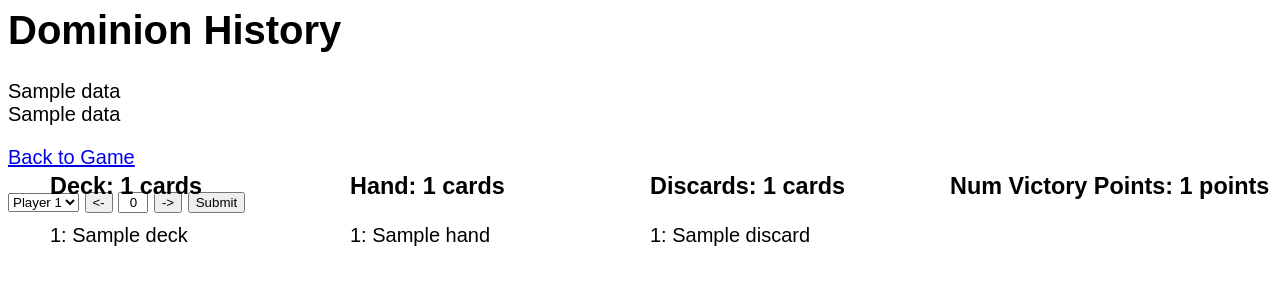
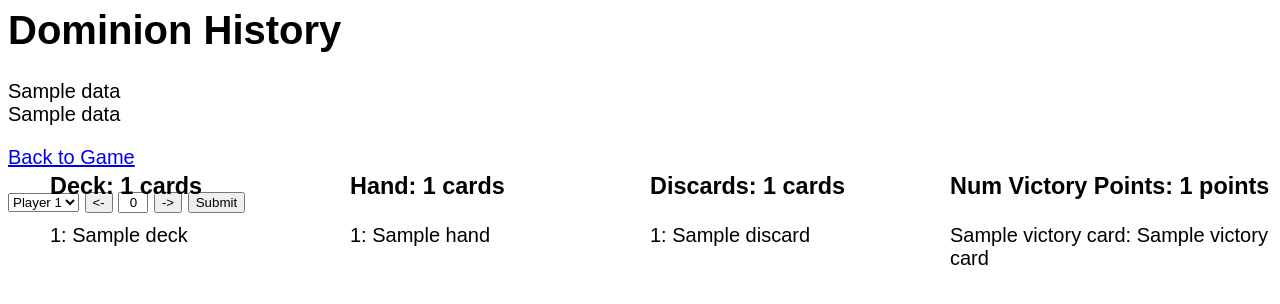
Before and after one commit to eaganr/dominion, a Flask app: template templates/history.html in a window 1280 px wide. Shown: the top 304 px of the page. Run offline with Flask 2, Linux system fonts and the light colour scheme; the template is opened without the code that fills it: most values are stand-ins (such as "Sample title", 1, 10 or a date in 2020); parts of the project's set-up code (start-up, migrations or seed data) failed here and were passed over.

Commit message:
add historical view for victory point cards

```diff
--- a/server.py
+++ b/server.py
@@ -109,8 +109,21 @@ def history():
     context["discards"].append(row)
     context["discards_size"] += row[3]
 
+  #Get victory_points and cards
+  context["victory_cards"] = []
+  #First from just victory_tokens
   num_points = g.conn.execute("SELECT num_victory_points FROM num_victory_points WHERE player_name = 'Player "+playerid+"' and turn_id="+turnid).fetchone()[0]
-  context["num_victory_points"] = num_points
+  context["num_victory_points"] = int(num_points)
+  if num_points > 0:
+    context["victory_cards"].append(["",unicode("Victory Tokens"),"",int(num_points)])
+
+  #Then from victory cards
+  cursor = g.conn.execute("SELECT * FROM all_players_cards WHERE card_name IN ('Province','Duchy','Estate') AND player_name = 'Player " +
+                            playerid+"' AND turn_id="+turnid)
+  card_point_map = { 'Province' : 6, 'Duchy' : 3, 'Estate' : 1 }
+  for row in cursor:
+    context["victory_cards"].append(row)
+    context["num_victory_points"] += card_point_map[str(row[1])] * int(row[3])
   return render_template("history.html", **context)
 
 def draw_one_card(player_name, turn_id):
@@ -231,20 +244,17 @@ def gamestate():
   result["turnid"] = turn_id
   result["gamestatus"] = []
   for i in range(1,5):
-    num_cards = g.conn.execute("SELECT SUM(num_cards) FROM decks WHERE player_name='Player "+str(i)+"' and turn_id="+str(turn_id)).fetchone()[0]
-    if num_cards is None:
-      num_cards = 0
-    hands = g.conn.execute("SELECT SUM(num_cards) FROM hands WHERE player_name='Player "+str(i)+"' and turn_id="+str(turn_id)).fetchone()[0]
-    if hands is not None:
-      num_cards += hands
-    discards = g.conn.execute("SELECT SUM(num_cards) FROM discards WHERE player_name='Player "+str(i)+"' and turn_id="+str(turn_id)).fetchone()[0]
-    if discards is not None:
-      num_cards += discards
-    #TODO: should also calculate victory points in hand
-    vp = g.conn.execute("SELECT num_victory_points FROM num_victory_points WHERE player_name='Player "+str(i)+"' and turn_id="+str(turn_id)).fetchone()[0]
-    arr = ["Player " + str(i), num_cards, vp]
-    result["gamestatus"].append(arr)
+    num_cards = g.conn.execute("Select Sum(num_cards) FROM all_players_cards WHERE player_name = 'Player " +
+                                  str(i) + "' AND turn_id =" + str(turn_id) ).fetchone()[0]
 
+    v_points = g.conn.execute("Select SUM(a.victory_point_value * b.num_cards) AS card_v_points" +
+                              " FROM all_players_cards b JOIN all_cards a ON a.card_name=b.card_name" +
+                              " WHERE player_name = 'Player " + str(i) + "' AND turn_id =" + str(turn_id) +
+                              " GROUP BY player_name;" ).fetchone()[0]
+    v_points += g.conn.execute("SELECT num_victory_points FROM num_victory_points WHERE player_name = 'Player " +
+                                  str(i) + "' AND turn_id =" + str(turn_id) ).fetchone()[0]
+
+    result["gamestatus"].append(["Player " + str(i), int(num_cards), int(v_points)])
 
   return Response(response=json.dumps(result), status=200, mimetype="application/json")
 
--- a/templates/history.html
+++ b/templates/history.html
@@ -66,6 +66,9 @@
 </div>
 <div style="position:absolute;top:150px;left:950px;">
   <h3>Num Victory Points: {{num_victory_points}} points</h3>
+  {% for n in victory_cards %}
+    <div>{{n[1]}}: {{n[3]}}</div>
+  {% endfor %}
 </div>
 </body>
 
```
